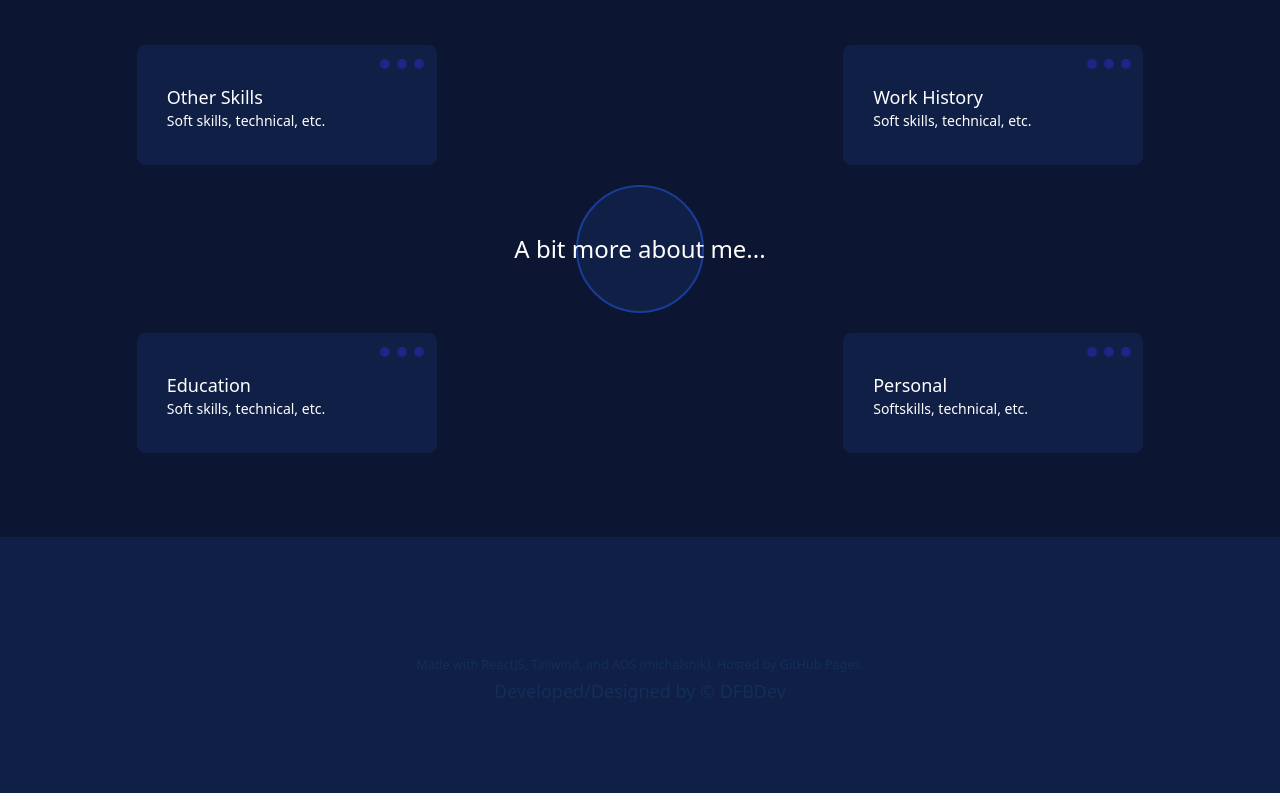
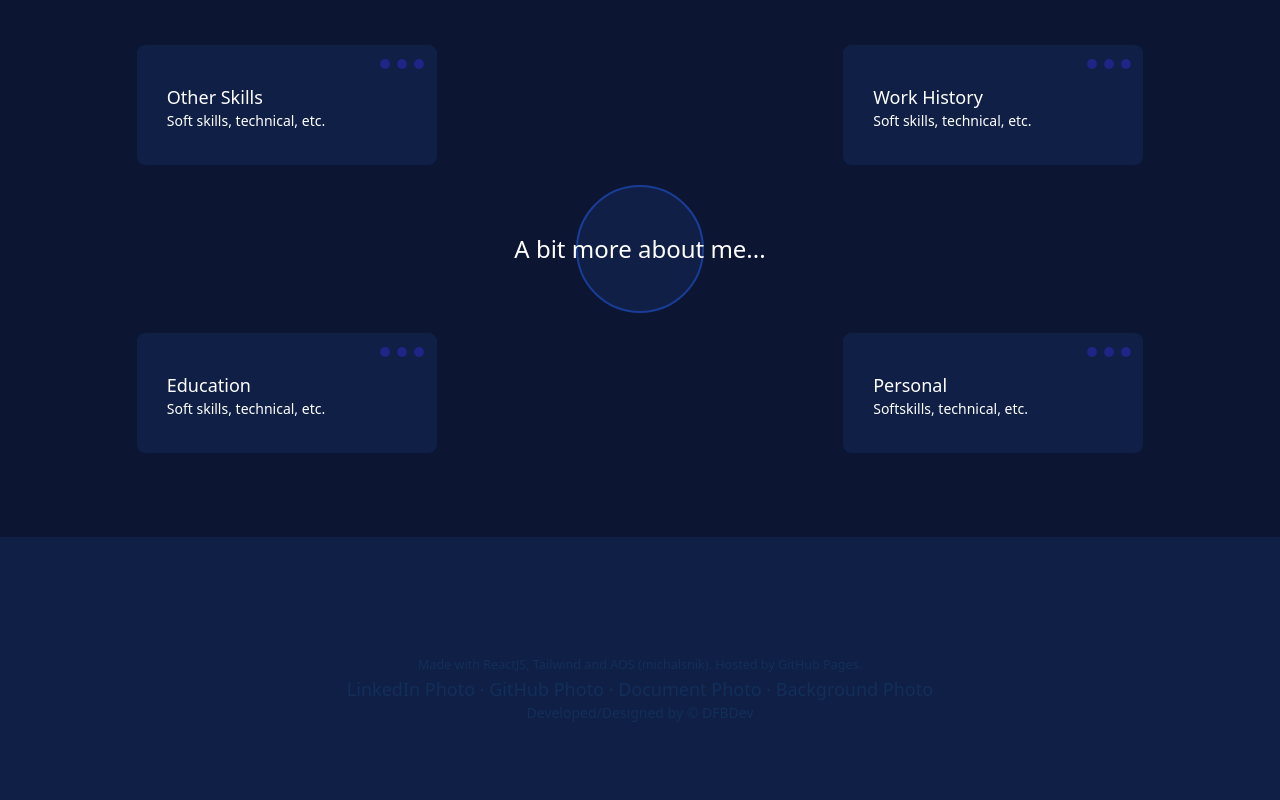
Before and after one commit to DFBDev/DFBPortfolio, a React (Create React App) app: page / in a window 1280 px wide. Shown: the part 1793-2593 px from the top of the page. Built offline with nearby package versions, Linux system fonts and the light colour scheme.

Commit message:
added photo creds to footer

```diff
--- a/src/App.js
+++ b/src/App.js
@@ -54,9 +54,21 @@ function App() {
               </span>
           </p>
           <ul className="persLinks flex w-3/4 h-1/4 justify-center items-center justify-between" ref={skillRef}>
-            <li className="indvLinks il1"><a href="https://www.linkedin.com/in/donathan-brown-929255248/" target="_blank"><img src={require("./Images/2329259_linkedin_linkedin logo_logo_icon.png")}></img></a></li>
-            <li className="indvLinks il2"><a href="https://github.com/DFBDev" target="_blank"><img className="w-8/12 m-auto" src={require("./Images/GitHub-Mark-Light-64px.png")}></img></a></li>
-            <li className="indvLinks il3"><a><img className="w-1/2 m-auto" src={require("./Images/resume-and-cv.png")}></img></a></li>
+            <li className="indvLinks il1">
+              <a href="https://www.linkedin.com/in/donathan-brown-929255248/" target="_blank">
+                <img src={require("./Images/2329259_linkedin_linkedin logo_logo_icon.png")}></img>
+              </a>
+            </li>
+            <li className="indvLinks il2">
+              <a href="https://github.com/DFBDev" target="_blank">
+                <img className="w-8/12 m-auto" src={require("./Images/GitHub-Mark-Light-64px.png")}></img>
+              </a>
+            </li>
+            <li className="indvLinks il3">
+              <a>
+                <img className="w-1/2 m-auto" src={require("./Images/resume-and-cv.png")}></img>
+              </a>
+            </li>
           </ul>
         </article>
       </section>
@@ -73,7 +85,7 @@ function App() {
                 <figure><img className="ssImg" src={require("./Images/html.png")}></img></figure>
                 <figcaption className="ssCap flex justify-center">HTML</figcaption>
               </div>
-              <div className="cardBack">
+              <div className="cardBack md:text-base text-xs">
                 <h2 className="pb-1">Image by Freepik</h2>
                 <a className="text-sky-500 font-thin" href="https://www.flaticon.com/free-icon/html_1051277?term=html&page=1&position=2&origin=search&related_id=1051277">
                   View Source
@@ -87,7 +99,7 @@ function App() {
                 <figure><img className="ssImg" src={require("./Images/css-3.png")}></img></figure>
                 <figcaption className="ssCap flex justify-center">CSS</figcaption>
               </div>
-              <div className="cardBack">
+              <div className="cardBack md:text-base text-xs">
                 <h2 className="pb-1">Image by Pixel Perfect</h2>
                 <a className="text-sky-500 font-thin" href="https://www.flaticon.com/free-icon/css-3_732190?term=css&page=1&position=2&origin=search&related_id=732190">
                   View Source
@@ -101,7 +113,7 @@ function App() {
                 <figure><img className="ssImg" src={require("./Images/js.png")}></img></figure>
                 <figcaption className="ssCap flex justify-center">Javascript</figcaption>
               </div>
-              <div className="cardBack">
+              <div className="cardBack md:text-base text-xs">
                 <h2 className="pb-1">Image by Freepik</h2>
                 <a className="text-sky-500 font-thin" href="https://www.flaticon.com/free-icon/js_5968292?term=javascript&page=1&position=4&origin=search&related_id=5968292">
                   View Source
@@ -115,7 +127,7 @@ function App() {
                 <figure><img className="ssImg" src={require("./Images/1174949_js_react js_logo_react_react native_icon.png")}></img></figure>
                 <figcaption className="ssCap flex justify-center">React.js</figcaption>
               </div>
-              <div className="cardBack">
+              <div className="cardBack md:text-base text-xs">
                 Testing
               </div>
             </div>
@@ -126,7 +138,7 @@ function App() {
                 <figure><img className="ssImg" src={require("./Images/node-js.png")}></img></figure>
                 <figcaption className="ssCap flex justify-center">Node.js</figcaption>
               </div>
-              <div className="cardBack">
+              <div className="cardBack md:text-base text-xs">
                 <h2 className="pb-1">Image by Freepik</h2>
                 <a className="text-sky-500 font-thin" href="https://www.flaticon.com/free-icon/node-js_5968322?term=node&page=1&position=1&origin=search&related_id=5968322">
                   View Source
@@ -140,7 +152,7 @@ function App() {
                 <figure><img className="ssImg" src={require("./Images/server (1).png")}></img></figure>
                 <figcaption className="ssCap flex justify-center">Firebase/BaaS</figcaption>
               </div>
-              <div className="cardBack">
+              <div className="cardBack md:text-base text-xs">
                 <h2 className="pb-1">Image by Freepik</h2>
                 <a className="text-sky-500 font-thin" href="https://www.flaticon.com/free-icon/server_689319?term=database&page=1&position=13&origin=search&related_id=689319">
                   View Source
@@ -154,7 +166,7 @@ function App() {
                 <figure><img className="ssImg" src={require("./Images/figma.png")}></img></figure>
                 <figcaption className="ssCap flex justify-center">Figma</figcaption>
               </div>
-              <div className="cardBack">
+              <div className="cardBack md:text-base text-xs">
                 <h2 className="pb-1">Image by Freepik</h2>
                 <a className="text-sky-500 font-thin" href="https://www.flaticon.com/free-icon/figma_5968705?term=figma&page=1&position=2&origin=search&related_id=5968705">
                   View Source
@@ -168,7 +180,7 @@ function App() {
                 <figure><img className="ssImg" src={require("./Images/tailwind-css-icon.png")}></img></figure>
                 <figcaption className="ssCap flex justify-center">Tailwind</figcaption>
               </div>
-              <div className="cardBack">
+              <div className="cardBack md:text-base text-xs">
                 testing
               </div>
             </div>
@@ -330,12 +342,12 @@ function App() {
       </section>
       <footer className="flex justify-center items-center md:text-lg text-sm flex-col">
         <div className="footExtension">
-          Made with<span className="hover:text-purple-500 transition ease-in-out">&nbsp;ReactJS</span>,
-          <span className="hover:text-purple-500 transition ease-in-out">&nbsp;Tailwind</span>,
-          and <span className="hover:text-purple-500 transition ease-in-out">&nbsp;AOS {"(michalsnik)"}</span>.
-          Hosted by <span className="hover:text-purple-500 transition ease-in-out">&nbsp;GitHub Pages</span>.
+          Made with ReactJS, Tailwind and AOS {"(michalsnik)"}. Hosted by GitHub Pages.
         </div>
-        <p className="flex-auto py-3">Developed/Designed by © DFBDev</p>
+        <p className="footCredits md:text-lg text-sm">
+          <a className="hover:text-sky-600 transition ease-in-out" href="https://www.iconfinder.com/icons/2329259/linkedin_linkedin_logo_logo_icon" target="_blank">LinkedIn Photo</a> · <a className="hover:text-sky-600 transition ease-in-out" href="https://github.com/logos" target="_blank">GitHub Photo</a> · <a className="hover:text-sky-600 transition ease-in-out" href="https://www.flaticon.com/free-icon/resume-and-cv_3415056?term=resume+and+cv&page=1&position=32&origin=search&related_id=3415056" target="_blank">Document Photo</a> · <a className="hover:text-sky-600 transition ease-in-out" href="https://www.freepik.com/free-vector/abstract-fluid-neon-color-3d-effect-business-background-banner-design-multipurpose_23369553.htm#query=abstract%20dark%20blue%20background&position=4&from_view=search&track=ais" target="_blank">Background Photo</a>
+        </p>
+        <p className="flex-auto text-sm">Developed/Designed by © DFBDev</p>
       </footer>
     </body>
   );
--- a/src/index.css
+++ b/src/index.css
@@ -134,6 +134,7 @@ header{
     border-style:solid;
     border-width:2px;
     border-color:var(--border1);
+    border-radius:8px;
     background-color: rgb(15, 15, 15, 0.2);
     transition: all 0.3s ease-in-out;
 }
@@ -494,3 +495,6 @@ footer{
     color:#122f5a;
     font-size:0.7em;
 }
+.footCredits{
+    margin-top:0.8%;
+}
```
Also changed, not shown: src/Images/personal2.jpg (deleted), 1 other file (tests, documents, lock files or other folders).
